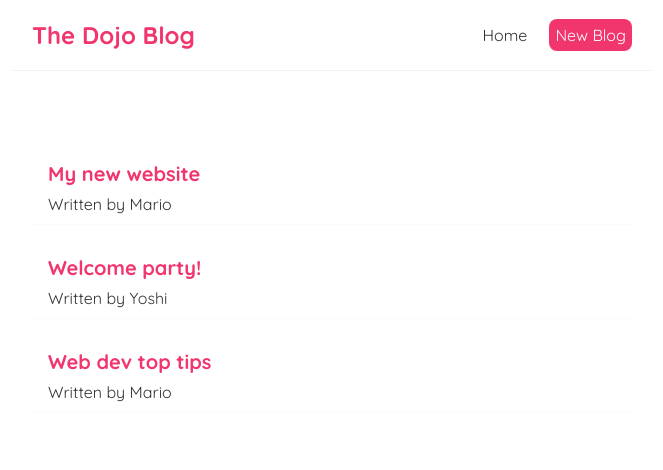
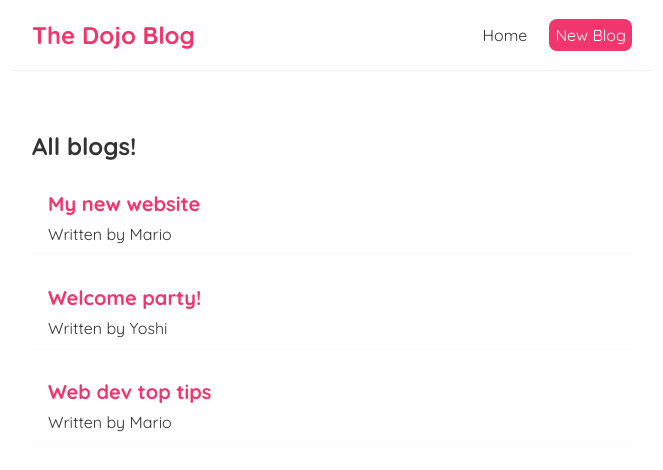
Before and after one commit to JayX97/ReactPractice, a React (Create React App) app: page / in a window 1280 px wide. Shown: the top 470 px of the page, without its empty margins (308-971 px from the left). Built offline with nearby package versions, Linux system fonts and the light colour scheme.

Commit message:
Learned about props, reusable components and object destructuring syntax for props object

```diff
--- /dev/null
+++ b/src/BlogList.js
@@ -0,0 +1,18 @@
+const BlogList = (props) => { // { blogs, title } object destructuring alternate syntax for props
+    const blogs = props.blogs;
+    const title = props.title;
+
+    return (
+        <div className='blog-list'>
+            <h2>{ title }</h2>
+            {blogs.map((blog) => (
+                <div className='blog-preview' key={blog.id}>
+                    <h2>{ blog.title }</h2>
+                    <p>Written by { blog.author }</p>
+                </div>
+            ))}
+        </div>
+    );
+}
+
+export default BlogList;
--- a/src/Home.js
+++ b/src/Home.js
@@ -1,4 +1,6 @@
 import { useState } from 'react';
+import BlogList from './BlogList';
+
 
 const Home = () => {
     const [blogs, setBlogs] = useState([
@@ -9,12 +11,7 @@
 
     return (
         <div className='home'>
-            {blogs.map((blog) => (
-                <div className='blog-preview' key={blog.id}>
-                    <h2>{ blog.title }</h2>
-                    <p>Written by { blog.author }</p>
-                </div>
-            ))}
+            <BlogList blogs={blogs} title={'All blogs!'} /> {/* reusable component with prop */}
         </div>
     );
 }
```
